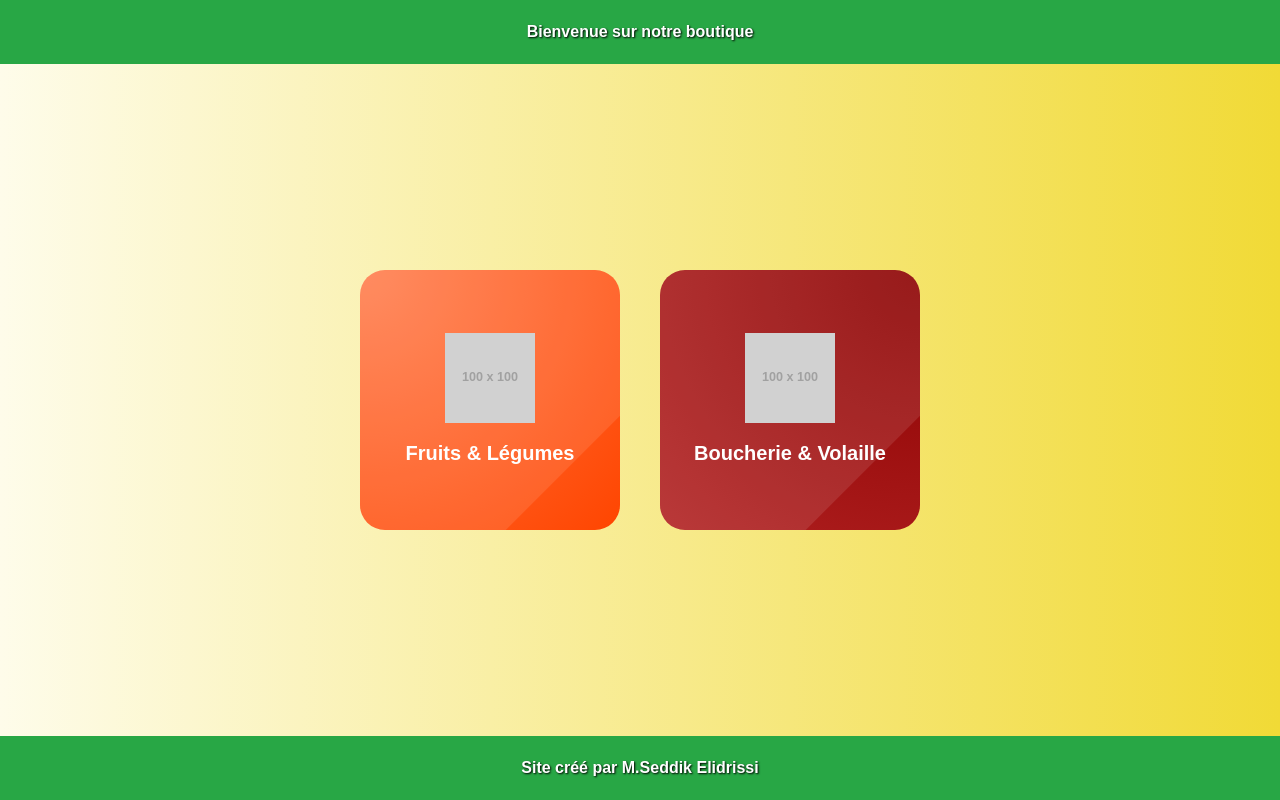
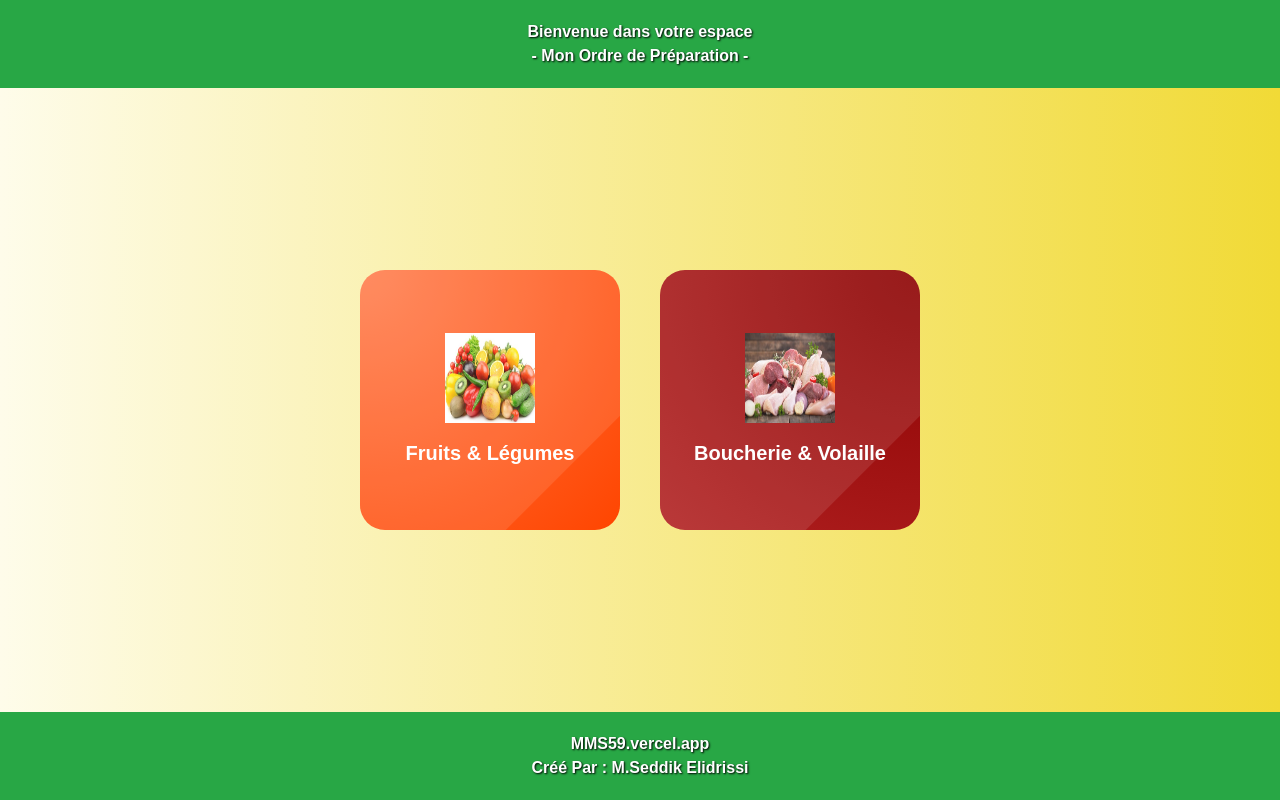
Before and after one commit to idrissiseddik/fleg, a plain HTML site: page index.html in a window 1280 px wide. Drawn offline with nearby package versions, Linux system fonts and the light colour scheme; some packages are replaced by stand-ins of ours; placeholder pictures from the web are drawn by us; a script that the page names is missing.

Commit message:
Add files via upload

```diff
--- a/index.html
+++ b/index.html
@@ -96,29 +96,31 @@
 <body>
 
 <header>
-  Bienvenue sur notre boutique
+  Bienvenue dans votre espace <br>
+- Mon Ordre de Préparation -
 </header>
 
 <main>
   <div class="category-card fruits" onclick="goToCategory('fleg.html')">
-    <img src="https://via.placeholder.com/100?text=🍎" alt="Fruits & Légumes">
+    <img src="images/fleg.jpg" alt="Fruits & Légumes">
     Fruits & Légumes
   </div>
   <div class="category-card boucherie" onclick="goToCategory('bv.html')">
-    <img src="https://via.placeholder.com/100?text=🥩" alt="Boucherie & Volaille">
+    <img src="images/bovo.jpg" alt="Boucherie & Volaille">
     Boucherie & Volaille
   </div>
 </main>
 
 <footer>
-  Site créé par M.Seddik Elidrissi
+  MMS59.vercel.app <br>
+Créé Par : M.Seddik Elidrissi
 </footer>
 
 <script>
 function goToCategory(url){
   Swal.fire({
     title: "Redirection",
-    text: "Vous allez être redirigé vers votre catégorie choisie.",
+    text: "Vous allez être redirigé vers votre rayon choisi.. Merci d'avoir utiliser MMS59.vercel.app!",
     icon: "info",
     confirmButtonText: "OK"
   }).then(()=>{
```
